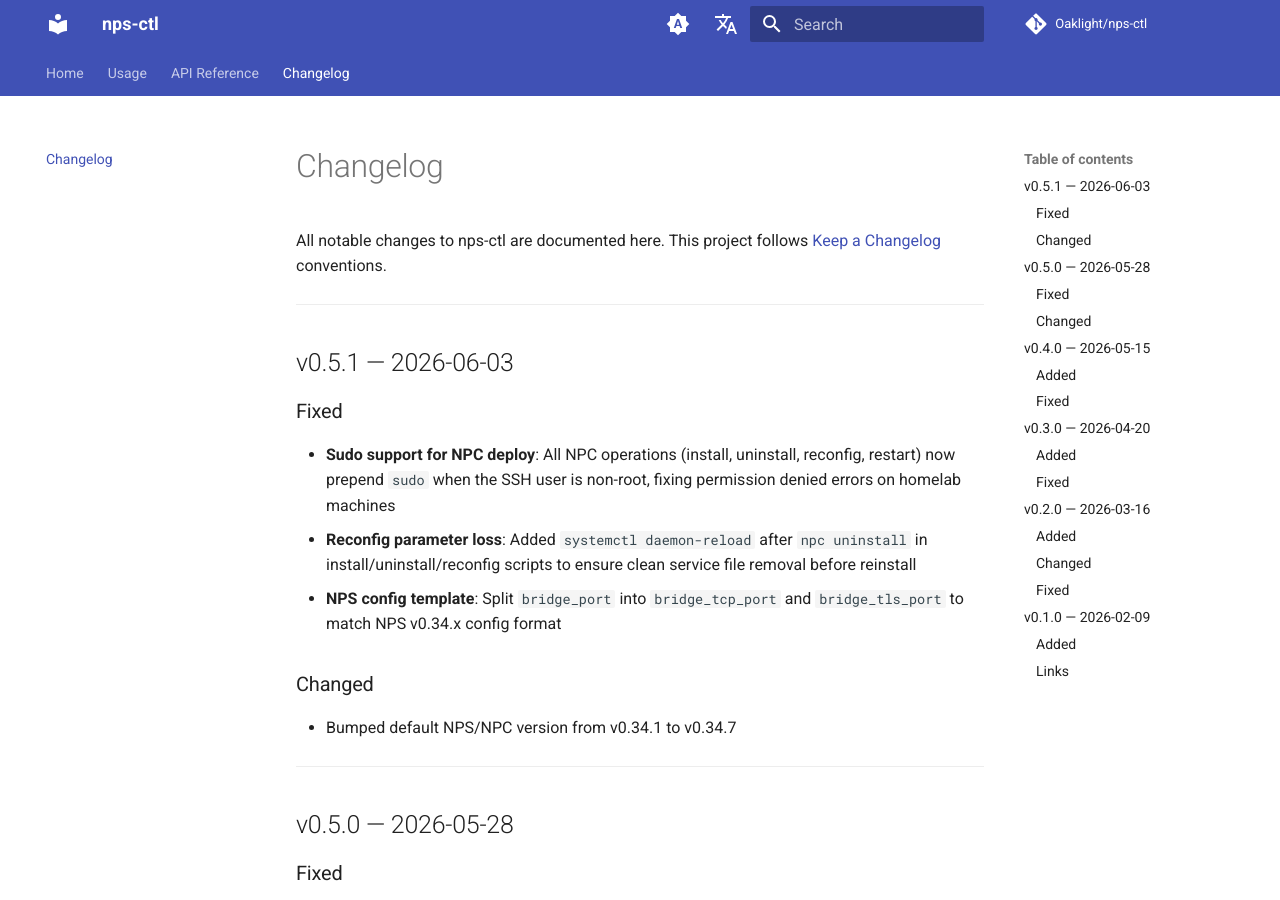
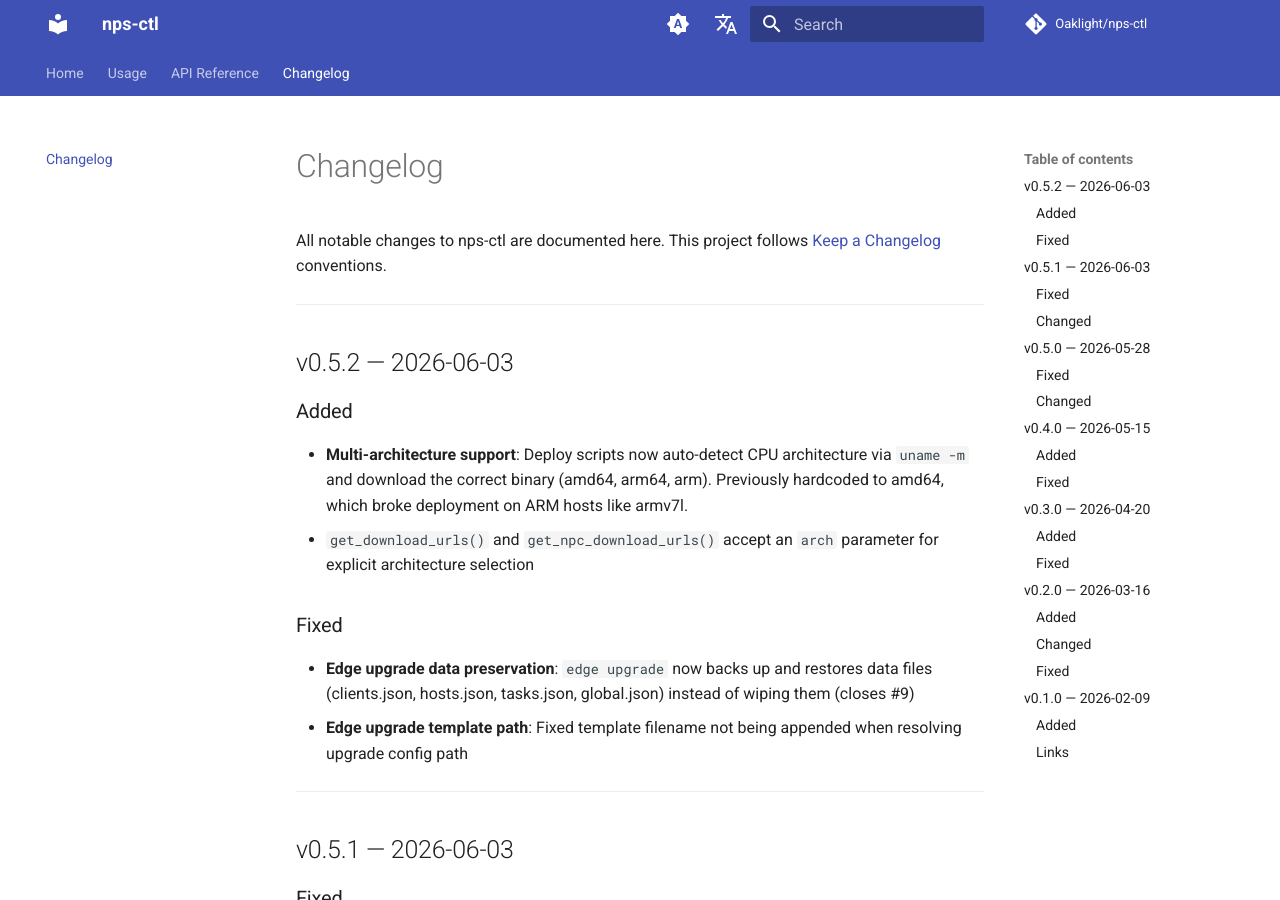
Before and after one commit to Oaklight/nps-ctl, an MkDocs documentation site: the page built from docs/changelog.md, in a window 1280 px wide and 900 px high. Built offline with MkDocs 1.6.1 and Material for MkDocs 9.7.7, drawn with Linux system fonts in a browser that asks for light colours; comment, search, counter and statistics services are not loaded.

Commit message:
docs: add v0.5.2 changelog — multi-arch support, edge upgrade fixes

```diff
--- a/docs/changelog.md
+++ b/docs/changelog.md
@@ -5,6 +5,20 @@ title: Changelog
 # Changelog
 
 All notable changes to nps-ctl are documented here. This project follows [Keep a Changelog](https://keepachangelog.com/) conventions.
+
+---
+
+## v0.5.2 — 2026-06-03
+
+### Added
+
+- **Multi-architecture support**: Deploy scripts now auto-detect CPU architecture via `uname -m` and download the correct binary (amd64, arm64, arm). Previously hardcoded to amd64, which broke deployment on ARM hosts like armv7l.
+- `get_download_urls()` and `get_npc_download_urls()` accept an `arch` parameter for explicit architecture selection
+
+### Fixed
+
+- **Edge upgrade data preservation**: `edge upgrade` now backs up and restores data files (clients.json, hosts.json, tasks.json, global.json) instead of wiping them (closes #9)
+- **Edge upgrade template path**: Fixed template filename not being appended when resolving upgrade config path
 
 ---
 
```
